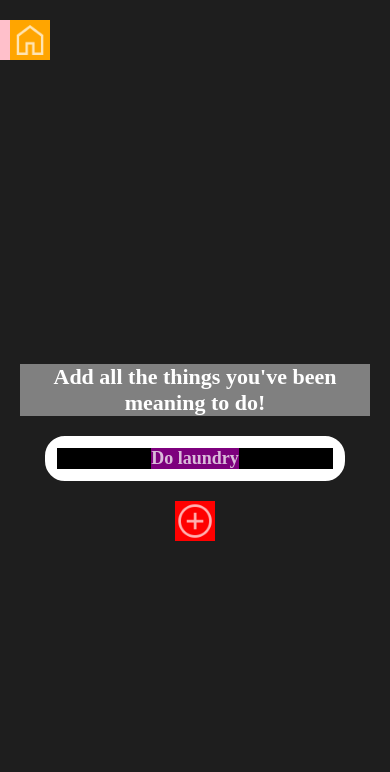
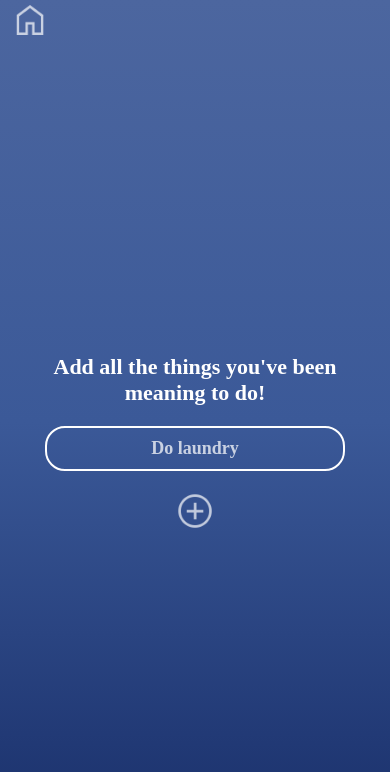
Before and after one commit to carlos-kelley/dosomething, a React Native app: screen / in a window 390 px wide. Both pictures are taken after a click on the element 360 px from the left and 20 px from the top of the page. Shown: the top 772 px of the page. Built offline with nearby package versions, Linux system fonts and the light colour scheme.

Commit message:
lined up the buttons

```diff
--- a/components/DailyTodo.js
+++ b/components/DailyTodo.js
@@ -1,6 +1,6 @@
 /* eslint-disable react-hooks/exhaustive-deps */
 import React, { useState, useEffect, useContext } from 'react';
-import { View, Text, StyleSheet, Image } from 'react-native';
+import { View, Text, StyleSheet, Image, StatusBar } from 'react-native';
 import { TodosContext } from './TodosContext';
 import DeleteButton from './DeleteButton';
 import CompleteButton from './CompleteButton';
@@ -116,6 +116,7 @@ function DailyTodo() {
 
   return (
     <>
+      <StatusBar hidden={true} />
       {todos && todos.length === 0 && completed === false ? (
         <View style={styles.todoWrapper}>
           <Text style={styles.todo}>Welcome!</Text>
--- a/components/InputNavButton.js
+++ b/components/InputNavButton.js
@@ -18,6 +18,7 @@ const InputNavButton = ({ todos }) => {
           resizeMode: 'contain',
           tintColor: 'white',
           opacity: 0.7,
+          paddingRight: 10,
         }}
       />
     </TouchableOpacity>
--- a/components/NewTodo.js
+++ b/components/NewTodo.js
@@ -17,7 +17,7 @@ import AsyncStorage from '@react-native-async-storage/async-storage';
 import { TodosContext } from './TodosContext';
 import { TouchableOpacity } from 'react-native-gesture-handler';
 import * as Haptics from 'expo-haptics';
-import { LinearGradient } from 'expo-linear-gradient';
+import { useNavigation } from '@react-navigation/native';
 
 const STORAGE_KEY = 'todos';
 
@@ -28,6 +28,8 @@ const NewTodo = () => {
   const [isAddTodoSuccess, setIsAddTodoSuccess] = useState(false);
   const [isInputFocused, setIsInputFocused] = useState(false);
   const [placeholderOpacity] = useState(new Animated.Value(1));
+
+  const navigation = useNavigation();
 
   // Load todos from AsyncStorage on component mount
   useEffect(() => {
@@ -132,10 +134,13 @@ const NewTodo = () => {
 
   return (
     <TouchableWithoutFeedback onPress={Keyboard.dismiss} accessible={false}>
-      <View style={styles.todoContainer}>
+      <SafeAreaView style={styles.todoContainer}>
+        <StatusBar hidden={true} />
         <View style={styles.topRow}>
-          {/* <View style={styles.flexcontainer}> */}
           <View style={styles.inputButtonWrapper}>
+            <TouchableOpacity
+              onPress={() => navigation.navigate('Daily Screen')}
+            >
               <Image
                 source={require('./images/homeButton.png')}
                 style={{
@@ -146,9 +151,9 @@ const NewTodo = () => {
                   opacity: 0.7,
                 }}
               />
+            </TouchableOpacity>
           </View>
         </View>
-        {/* </View> */}
         <View style={styles.centeredContent}>
           <Text style={styles.message}>
             Add all the things you've been meaning to do!
@@ -202,7 +207,7 @@ const NewTodo = () => {
             </View>
           )}
         </View>
-      </View>
+      </SafeAreaView>
     </TouchableWithoutFeedback>
   );
 };
@@ -217,8 +222,8 @@ const styles = StyleSheet.create({
     // justifyContent: 'center',
     // paddingTop: 20,
     flex: 1,
-    paddingTop: StatusBar.currentHeight || 20,
-    backgroundColor: '#1E1E1E',
+    // paddingTop: StatusBar.currentHeight || 20,
+    // backgroundColor: '#1E1E1E',
   },
   message: {
     fontSize: 22,
@@ -230,12 +235,12 @@ const styles = StyleSheet.create({
     marginBottom: 20,
     // paddingHorizontal: 20,
     marginHorizontal: 20,
-    backgroundColor: 'gray',
+    // backgroundColor: 'gray',
   },
   buttonContainer: {
     flexDirection: 'row',
     justifyContent: 'center',
-    backgroundColor: 'red',
+    // backgroundColor: 'red',
   },
 
   inputContainer: {
@@ -248,7 +253,7 @@ const styles = StyleSheet.create({
     alignSelf: 'center',
     marginBottom: 20,
     justifyContent: 'center',
-    backgroundColor: 'white',
+    // backgroundColor: 'white',
   },
   textInput: {
     fontSize: 18,
@@ -256,7 +261,7 @@ const styles = StyleSheet.create({
     color: 'white',
     fontFamily: 'Avenir Next',
     textAlign: 'center',
-    backgroundColor: 'black',
+    // backgroundColor: 'black',
   },
   placeholder: {
     color: 'rgba(255, 255, 255, 0.75)',
@@ -266,7 +271,7 @@ const styles = StyleSheet.create({
     fontFamily: 'Avenir Next',
     alignSelf: 'center',
     textAlign: 'center',
-    backgroundColor: 'purple',
+    // backgroundColor: 'purple',
   },
   topRow: {
     // flexDirection: 'row',
@@ -275,11 +280,11 @@ const styles = StyleSheet.create({
     // paddingHorizontal: 10,
     alignSelf: 'flex-start',
     paddingLeft: 10,
-    backgroundColor: 'pink',
+    // backgroundColor: 'pink',
   },
   inputButtonWrapper: {
     alignSelf: 'flex-start',
-    backgroundColor: 'orange',
+    // backgroundColor: 'orange',
   },
   centeredContent: {
     flex: 1,
--- a/screens/DailyScreen.js
+++ b/screens/DailyScreen.js
@@ -36,6 +36,7 @@ const styles = StyleSheet.create({
   },
   inputButtonWrapper: {
     alignSelf: 'flex-end',
+    paddingRight: 10,
   },
 });
 
```
Lines whose indentation alone changed are shown as unchanged.
